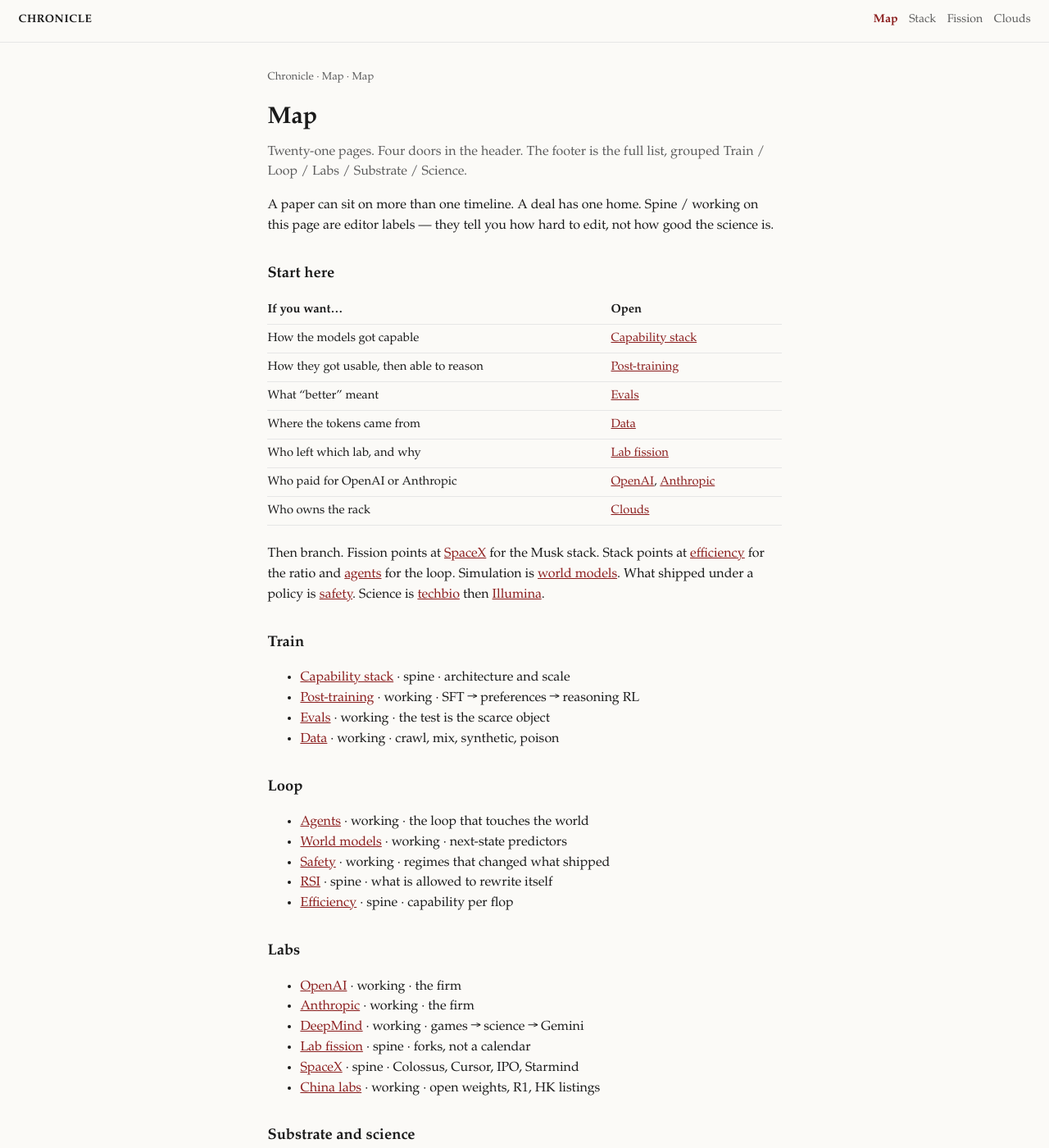
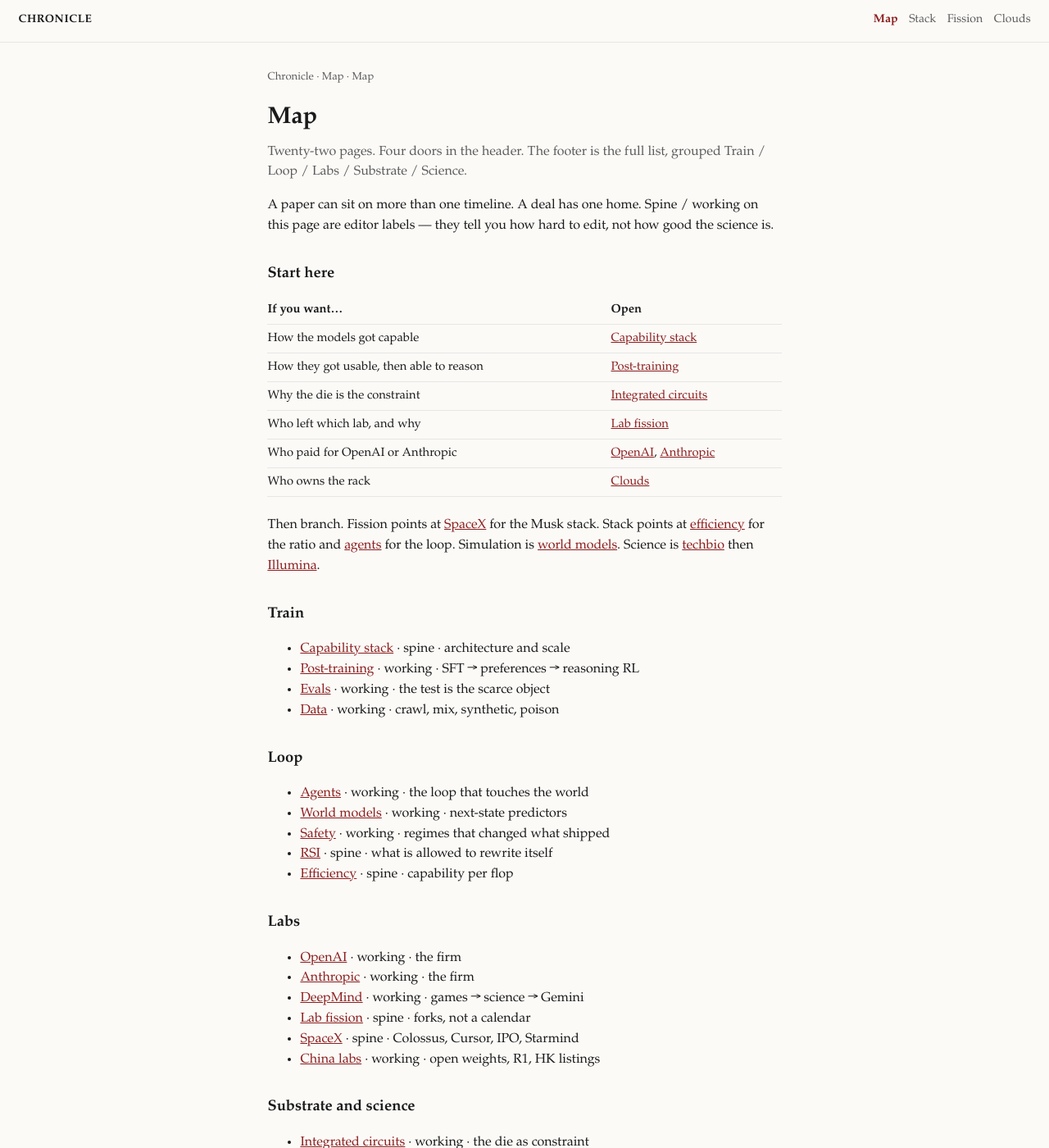
Before and after one commit to vandontduong/chronicle, a Jekyll site: the page built from timelines/index.md, in a window 1280 px wide and 1400 px high. Shown: the whole window at 82% size. Built offline with Jekyll 4.4.1, drawn with Linux system fonts in a browser that asks for light colours.

Commit message:
Add integrated-circuits page (Moore to TPU to memory wall)

```diff
--- a/_includes/sitemap.html
+++ b/_includes/sitemap.html
@@ -25,6 +25,7 @@
   </div>
   <div>
     <p>Substrate</p>
+    <a href="{{ '/timelines/integrated-circuits/' | relative_url }}"{% if page.url contains '/integrated-circuits' %} class="here"{% endif %}>Chips</a>
     <a href="{{ '/timelines/nvidia/' | relative_url }}"{% if page.url contains '/nvidia' %} class="here"{% endif %}>Nvidia</a>
     <a href="{{ '/timelines/cerebras/' | relative_url }}"{% if page.url contains '/cerebras' %} class="here"{% endif %}>Cerebras</a>
     <a href="{{ '/timelines/clouds/' | relative_url }}"{% if page.url contains '/clouds' %} class="here"{% endif %}>Clouds</a>
--- a/timelines/index.md
+++ b/timelines/index.md
@@ -6,7 +6,7 @@ permalink: /timelines/
 
 # Map
 
-<p class="lede">Twenty-one pages. Four doors in the header. The footer is the full list, grouped Train / Loop / Labs / Substrate / Science.</p>
+<p class="lede">Twenty-two pages. Four doors in the header. The footer is the full list, grouped Train / Loop / Labs / Substrate / Science.</p>
 
 A paper can sit on more than one timeline. A deal has one home. Spine / working on this page are editor labels — they tell you how hard to edit, not how good the science is.
 
@@ -16,13 +16,12 @@ A paper can sit on more than one timeline. A deal has one home. Spine / working
 |---|---|
 | How the models got capable | [Capability stack]({{ '/timelines/capability-stack/' | relative_url }}) |
 | How they got usable, then able to reason | [Post-training]({{ '/timelines/post-training/' | relative_url }}) |
-| What “better” meant | [Evals]({{ '/timelines/evals/' | relative_url }}) |
-| Where the tokens came from | [Data]({{ '/timelines/data/' | relative_url }}) |
+| Why the die is the constraint | [Integrated circuits]({{ '/timelines/integrated-circuits/' | relative_url }}) |
 | Who left which lab, and why | [Lab fission]({{ '/timelines/lab-fission/' | relative_url }}) |
 | Who paid for OpenAI or Anthropic | [OpenAI]({{ '/timelines/openai/' | relative_url }}), [Anthropic]({{ '/timelines/anthropic/' | relative_url }}) |
 | Who owns the rack | [Clouds]({{ '/timelines/clouds/' | relative_url }}) |
 
-Then branch. Fission points at [SpaceX]({{ '/timelines/spacex/' | relative_url }}) for the Musk stack. Stack points at [efficiency]({{ '/timelines/efficiency/' | relative_url }}) for the ratio and [agents]({{ '/timelines/agents/' | relative_url }}) for the loop. Simulation is [world models]({{ '/timelines/world-models/' | relative_url }}). What shipped under a policy is [safety]({{ '/timelines/safety/' | relative_url }}). Science is [techbio]({{ '/timelines/techbio/' | relative_url }}) then [Illumina]({{ '/timelines/illumina/' | relative_url }}).
+Then branch. Fission points at [SpaceX]({{ '/timelines/spacex/' | relative_url }}) for the Musk stack. Stack points at [efficiency]({{ '/timelines/efficiency/' | relative_url }}) for the ratio and [agents]({{ '/timelines/agents/' | relative_url }}) for the loop. Simulation is [world models]({{ '/timelines/world-models/' | relative_url }}). Science is [techbio]({{ '/timelines/techbio/' | relative_url }}) then [Illumina]({{ '/timelines/illumina/' | relative_url }}).
 
 ## Train
 
@@ -50,6 +49,7 @@ Then branch. Fission points at [SpaceX]({{ '/timelines/spacex/' | relative_url }
 
 ## Substrate and science
 
+- [Integrated circuits]({{ '/timelines/integrated-circuits/' | relative_url }}) · working · the die as constraint
 - [Nvidia]({{ '/timelines/nvidia/' | relative_url }}) · spine · silicon and the cheques
 - [Cerebras]({{ '/timelines/cerebras/' | relative_url }}) · spine · wafer-scale decode
 - [Clouds]({{ '/timelines/clouds/' | relative_url }}) · spine · GPU debt and offtakes
```
Also changed, not shown: index.md (+1 -0 lines), timelines/integrated-circuits.md (added, +69 -0 lines).
